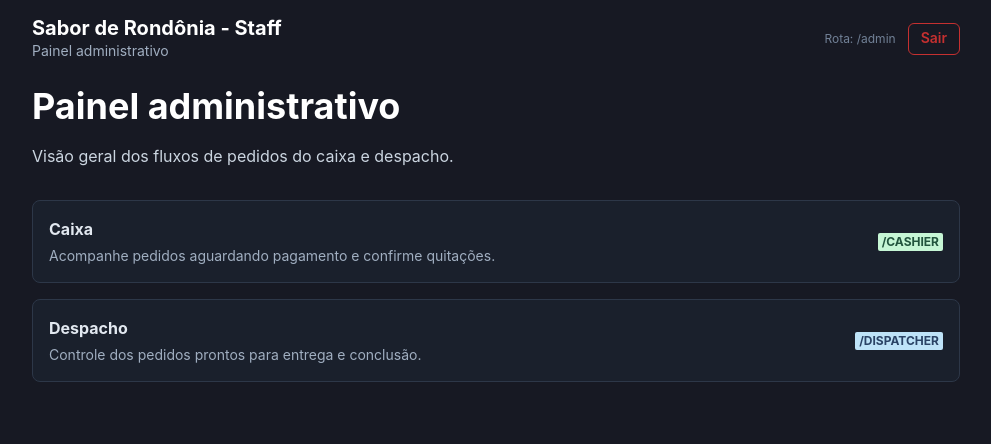
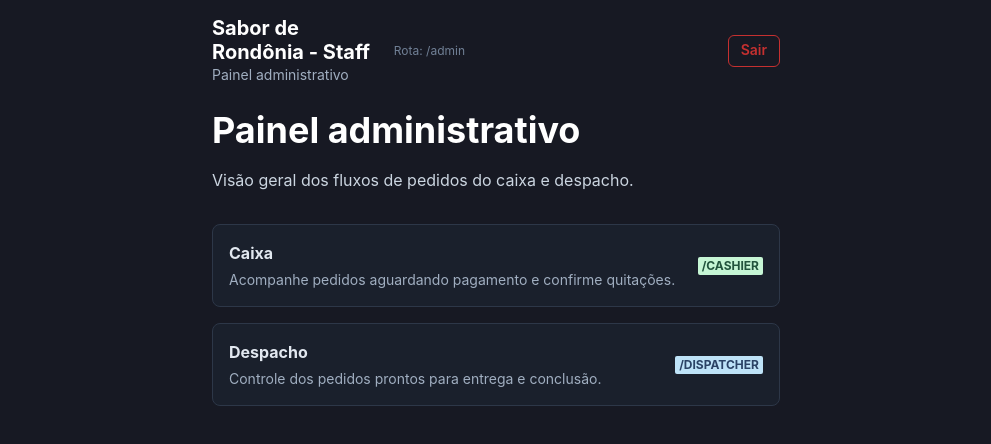
Before and after one commit to alansadev/sabordarondonia-front-staff, a React (Vite) app: page /admin in a window 1280 px wide. Shown: the top 444 px of the page, without its empty margins (144-1135 px from the left). Built offline with nearby package versions, Linux system fonts and the light colour scheme; no server answers.

Commit message:
feat: more change files

```diff
--- a/src/App.tsx
+++ b/src/App.tsx
@@ -30,13 +30,13 @@ function App() {
 				{/* Landing exclusiva para staff */}
 				<Route path='/' element={<LandingStaff />} />
 				{/* Login do staff */}
-				<Route path='/staff/login' element={<StaffLogin />} />
+				<Route path='/login' element={<StaffLogin />} />
 				<Route path='/admin' element={<AdminDashboard />} />
 				<Route path='/cashier' element={<CashierDashboard />} />
 				<Route path='/dispatcher' element={<DispatcherDashboard />} />
 
 				{/* Fallback sempre para login staff */}
-				<Route path='*' element={<Navigate to='/staff/login' />} />
+				<Route path='*' element={<Navigate to='/login' />} />
 			</Routes>
 		</BrowserRouter>
 	);
--- a/src/pages/staff/CashierDashboard.tsx
+++ b/src/pages/staff/CashierDashboard.tsx
@@ -101,9 +101,7 @@ export const CashierDashboard = () => {
 
 	const handleConfirmPayment = async (orderId: string) => {
 		try {
-			await api.patch(`/orders/${orderId}/status`, {
-				status: 'PAID',
-			});
+			await api.patch(`/orders/${orderId}/confirm-payment`);
 			await fetchOrders();
 		} catch (err) {
 			console.error('Erro ao confirmar pagamento', err);
--- a/src/pages/staff/DispatcherDashboard.tsx
+++ b/src/pages/staff/DispatcherDashboard.tsx
@@ -102,9 +102,7 @@ export const DispatcherDashboard = () => {
 
 	const handleDispatch = async (orderId: string) => {
 		try {
-			await api.patch(`/orders/${orderId}/status`, {
-				status: 'DELIVERED',
-			});
+			await api.patch(`/orders/${orderId}/dispatch`);
 			await fetchOrders();
 		} catch (err) {
 			console.error('Erro ao concluir entrega', err);
--- a/src/pages/staff/LandingStaff.tsx
+++ b/src/pages/staff/LandingStaff.tsx
@@ -1,3 +1,4 @@
+import { useEffect } from 'react';
 import {
 	Box,
 	Container,
@@ -8,9 +9,23 @@ import {
 	Center,
 } from '@chakra-ui/react';
 import { useNavigate } from 'react-router-dom';
+import { useCurrentUser } from '../../hooks/useCurrentUser';
 
 export const LandingStaff = () => {
 	const navigate = useNavigate();
+	const { data: user } = useCurrentUser();
+
+	useEffect(() => {
+		if (!user || !user.role) return;
+
+		if (user.role === 'ADMIN') {
+			navigate('/admin', { replace: true });
+		} else if (user.role === 'CASHIER') {
+			navigate('/cashier', { replace: true });
+		} else if (user.role === 'DISPATCHER') {
+			navigate('/dispatcher', { replace: true });
+		}
+	}, [user, navigate]);
 
 	return (
 		<Box
@@ -18,11 +33,11 @@ export const LandingStaff = () => {
 			minH='100vh'
 			bg='gray.900'
 			display='flex'
-			justifyContent='center'
+			flexDirection='column'
 		>
-			<Container maxW='480px' p={8}>
+			<Container maxW='480px' px={4} py={8}>
 				<VStack spacing={8} align='stretch'>
-					<VStack spacing={3} align='center' mt={8}>
+					<VStack spacing={3} align='center'>
 						<Heading color='white' textAlign='center' size='lg'>
 							Sabor de Rondônia · Staff
 						</Heading>
@@ -48,19 +63,19 @@ export const LandingStaff = () => {
 							colorScheme='green'
 							size='lg'
 							w='100%'
-							onClick={() => navigate('/staff/login')}
+							onClick={() => navigate('/login')}
 						>
 							Acessar painel do staff
 						</Button>
 					</VStack>
-
-					<Center mt={8}>
-						<Text fontSize='xs' color='gray.600'>
-							Uso exclusivo da equipe · {new Date().getFullYear()}
-						</Text>
-					</Center>
 				</VStack>
 			</Container>
+
+			<Center mt='auto' mb={4}>
+				<Text fontSize='xs' color='gray.600'>
+					Uso exclusivo da equipe · {new Date().getFullYear()}
+				</Text>
+			</Center>
 		</Box>
 	);
 };
--- a/src/pages/staff/StaffLayout.tsx
+++ b/src/pages/staff/StaffLayout.tsx
@@ -28,7 +28,7 @@ export const StaffLayout = ({ title, children }: StaffLayoutProps) => {
 		} catch {
 			// ignora erro de logout
 		} finally {
-			navigate('/staff/login');
+			navigate('/login');
 		}
 	};
 
@@ -46,8 +46,16 @@ export const StaffLayout = ({ title, children }: StaffLayoutProps) => {
 
 	return (
 		<Box w='100%' minH='100vh' bg='gray.900' py={4}>
-			<Container maxW='960px'>
-				<Flex as='header' align='center' justify='space-between' mb={6}>
+			<Container maxW='600px' px={4}>
+				<Flex
+					as='header'
+					align='center'
+					justify='space-between'
+					mb={6}
+					gap={3}
+					flexDirection={{ base: 'column', sm: 'row' }}
+					alignItems={{ base: 'flex-start', sm: 'center' }}
+				>
 					<Box>
 						<Heading size='md' color='white'>
 							Sabor de Rondônia - Staff
@@ -56,9 +64,14 @@ export const StaffLayout = ({ title, children }: StaffLayoutProps) => {
 							{title}
 						</Text>
 					</Box>
-					<HStack spacing={3}>
+					<HStack
+						spacing={3}
+						w='100%'
+						justify={{ base: 'space-between', sm: 'flex-end' }}
+					>
+						<Box flex='1'>
 							{user && (
-							<Text fontSize='xs' color='gray.300'>
+								<Text fontSize='xs' color='gray.300' noOfLines={1}>
 									{user.name}
 									{user.role ? ` · ${user.role.toLowerCase()}` : ''}
 								</Text>
@@ -66,6 +79,7 @@ export const StaffLayout = ({ title, children }: StaffLayoutProps) => {
 							<Text fontSize='xs' color='gray.500'>
 								Rota: {pathname}
 							</Text>
+						</Box>
 						<Button
 							size='sm'
 							variant='outline'
```
Lines whose indentation alone changed are shown as unchanged.
